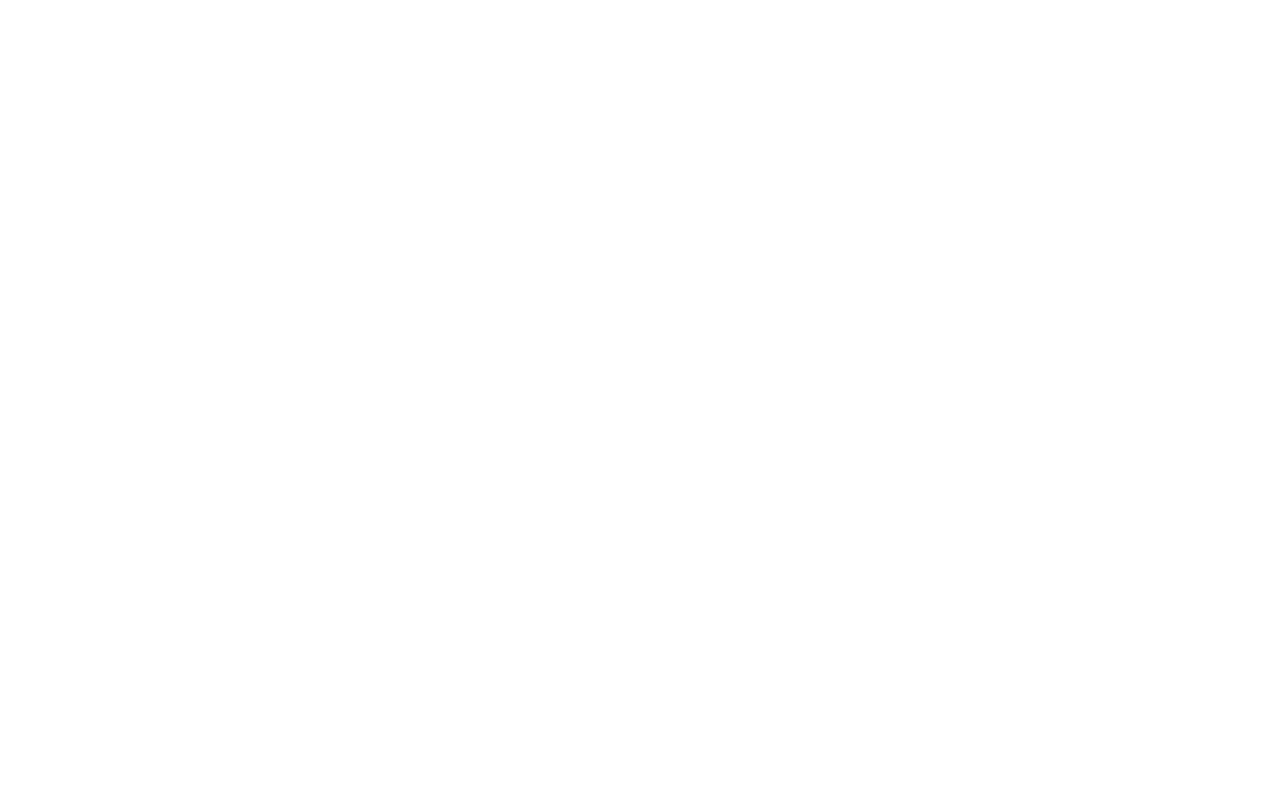
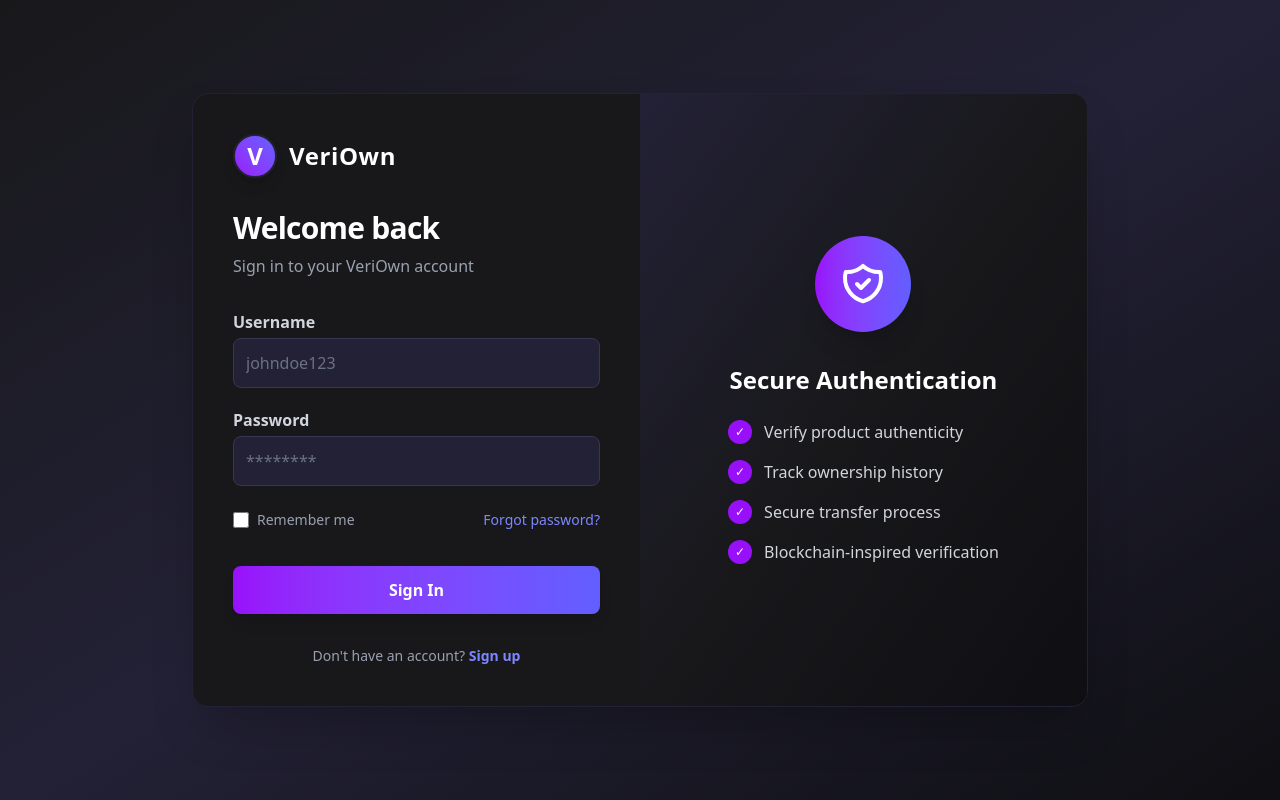
Before and after one commit to lendrik-kumar/VeriOwn-makeathon, a React (Vite) app in the folder frontend/: page /login in a window 1280 px wide. Before the commit this address had no page. Built offline with nearby package versions, Linux system fonts and the light colour scheme.

Commit message:
login logic updated

```diff
--- a/frontend/src/App.jsx
+++ b/frontend/src/App.jsx
@@ -3,6 +3,7 @@
 import Compiler from './components/Compiler'
 import Landing from "./pages/landing"
 import Signup from "./pages/auth/Signup"
+import Login from "./pages/auth/Login"
 
 
 function App() {
@@ -13,6 +14,7 @@
         {/* <Route path="/" element={<Compiler/>}> */}
           <Route path="Home" element={<Landing/>}></Route>
           <Route path="signup" element={<Signup/>}></Route>
+          <Route path="login" element={<Login/>}></Route>
         {/* </Route> */}
       </Routes>
     </Router>
--- a/frontend/src/pages/auth/Login.jsx
+++ b/frontend/src/pages/auth/Login.jsx
@@ -1,9 +1,154 @@
-import React from 'react'
+import React, { useState } from 'react';
+import { useNavigate } from 'react-router-dom';
+import axios from 'axios';
 
 function Login() {
+  const [form, setForm] = useState({
+    username: '',
+    password: ''
+  });
+  const [message, setMessage] = useState('');
+  const [loading, setLoading] = useState(false);
+  const navigate = useNavigate();
+
+  const handleChange = (e) => {
+    setForm({ ...form, [e.target.name]: e.target.value });
+  };
+
+  const handleLogin = async (e) => {
+    e.preventDefault();
+    setMessage('');
+    setLoading(true);
+
+    try {
+      const response = await axios.post('/api/users/login', form);
+      localStorage.setItem('token', response.data.token);
+      setMessage('Login successful!');
+      // Navigate to dashboard or home after successful login
+      setTimeout(() => navigate('/dashboard'), 1000);
+    } catch (err) {
+      setMessage(err.response?.data?.error || 'Login failed. Please try again.');
+    } finally {
+      setLoading(false);
+    }
+  };
+
   return (
-    <div>Login</div>
-  )
+    <div className="min-h-screen flex items-center justify-center bg-gradient-to-br from-[#18181b] via-[#232136] to-[#0f0f13]">
+      <div className="flex w-full max-w-4xl rounded-2xl overflow-hidden shadow-2xl bg-[#18181b] bg-opacity-95 border border-[#232136]">
+        {/* Left Section - Login Form */}
+        <div className="w-full md:w-1/2 p-10 flex flex-col justify-center">
+          <div className="mb-8 flex items-center gap-3">
+            <div className="bg-gradient-to-tr from-purple-600 to-indigo-500 text-white w-11 h-11 rounded-full flex items-center justify-center font-bold text-2xl shadow-lg border-2 border-[#232136]">V</div>
+            <span className="font-extrabold text-2xl tracking-wide text-white">VeriOwn</span>
+          </div>
+
+          <h1 className="text-3xl font-extrabold mb-2 text-white tracking-tight">Welcome back</h1>
+          <p className="mb-8 text-gray-400">Sign in to your VeriOwn account</p>
+
+          <form className="flex flex-col gap-5" onSubmit={handleLogin}>
+            <div className="flex flex-col gap-1">
+              <label className="text-gray-300 font-semibold">Username</label>
+              <input
+                type="text"
+                name="username"
+                placeholder="johndoe123"
+                className="p-3 rounded-lg bg-[#232136] border border-[#393552] text-white focus:outline-none focus:ring-2 focus:ring-purple-600 transition placeholder-gray-500"
+                value={form.username}
+                onChange={handleChange}
+                required
+              />
+            </div>
+
+            <div className="flex flex-col gap-1">
+              <label className="text-gray-300 font-semibold">Password</label>
+              <input
+                type="password"
+                name="password"
+                placeholder="********"
+                className="p-3 rounded-lg bg-[#232136] border border-[#393552] text-white focus:outline-none focus:ring-2 focus:ring-indigo-600 transition placeholder-gray-500"
+                value={form.password}
+                onChange={handleChange}
+                required
+              />
+            </div>
+
+            <div className="flex justify-between items-center text-sm mt-1">
+              <div className="flex items-center">
+                <input
+                  type="checkbox"
+                  id="remember"
+                  className="mr-2 h-4 w-4 accent-indigo-600"
+                />
+                <label htmlFor="remember" className="text-gray-400">Remember me</label>
+              </div>
+              <a href="#" className="text-indigo-400 hover:underline">Forgot password?</a>
+            </div>
+
+            <button
+              type="submit"
+              className={`bg-gradient-to-r from-purple-600 to-indigo-500 text-white p-3 rounded-lg font-bold mt-4 shadow-lg hover:scale-105 hover:shadow-purple-800/40 transition-all duration-200 ${loading ? 'opacity-70 cursor-not-allowed' : ''}`}
+              disabled={loading}
+            >
+              {loading ? 'Signing in...' : 'Sign In'}
+            </button>
+
+            {message && (
+              <div className={`text-center mt-2 font-semibold ${message.includes('failed') ? 'text-red-400' : 'text-green-400'}`}>
+                {message}
+              </div>
+            )}
+          </form>
+
+          <div className="mt-8 text-gray-400 text-sm text-center">
+            Don't have an account?{' '}
+            <a href="/signup" className="text-indigo-400 hover:underline font-semibold">
+              Sign up
+            </a>
+          </div>
+        </div>
+
+        {/* Right Section - Illustration / Benefits */}
+        <div className="hidden md:flex w-1/2 flex-col justify-center items-center bg-gradient-to-br from-[#232136] via-[#18181b] to-[#0f0f13] relative">
+          <div className="absolute inset-0 bg-gradient-to-br from-[#232136] via-[#18181b] to-[#0f0f13] opacity-90"></div>
+          <div className="relative z-10 flex flex-col items-center p-8">
+            <div className="w-24 h-24 rounded-full bg-gradient-to-r from-purple-600 to-indigo-500 mb-8 shadow-xl flex items-center justify-center">
+              <svg className="w-12 h-12 text-white" fill="none" stroke="currentColor" viewBox="0 0 24 24" xmlns="http://www.w3.org/2000/svg">
+                <path strokeLinecap="round" strokeLinejoin="round" strokeWidth="2" d="M9 12l2 2 4-4m5.618-4.016A11.955 11.955 0 0112 2.944a11.955 11.955 0 01-8.618 3.04A12.02 12.02 0 003 9c0 5.591 3.824 10.29 9 11.622 5.176-1.332 9-6.03 9-11.622 0-1.042-.133-2.052-.382-3.016z"></path>
+              </svg>
+            </div>
+            <h2 className="text-2xl font-bold mb-6 text-white text-center">Secure Authentication</h2>
+            <ul className="space-y-4 text-gray-300">
+              <li className="flex items-center">
+                <div className="w-6 h-6 rounded-full bg-purple-600 flex items-center justify-center mr-3">
+                  <span className="text-white text-xs">✓</span>
+                </div>
+                <span>Verify product authenticity</span>
+              </li>
+              <li className="flex items-center">
+                <div className="w-6 h-6 rounded-full bg-purple-600 flex items-center justify-center mr-3">
+                  <span className="text-white text-xs">✓</span>
+                </div>
+                <span>Track ownership history</span>
+              </li>
+              <li className="flex items-center">
+                <div className="w-6 h-6 rounded-full bg-purple-600 flex items-center justify-center mr-3">
+                  <span className="text-white text-xs">✓</span>
+                </div>
+                <span>Secure transfer process</span>
+              </li>
+              <li className="flex items-center">
+                <div className="w-6 h-6 rounded-full bg-purple-600 flex items-center justify-center mr-3">
+                  <span className="text-white text-xs">✓</span>
+                </div>
+                <span>Blockchain-inspired verification</span>
+              </li>
+            </ul>
+          </div>
+        </div>
+      </div>
+    </div>
+  );
 }
 
-export default Login
+export default Login;
```
